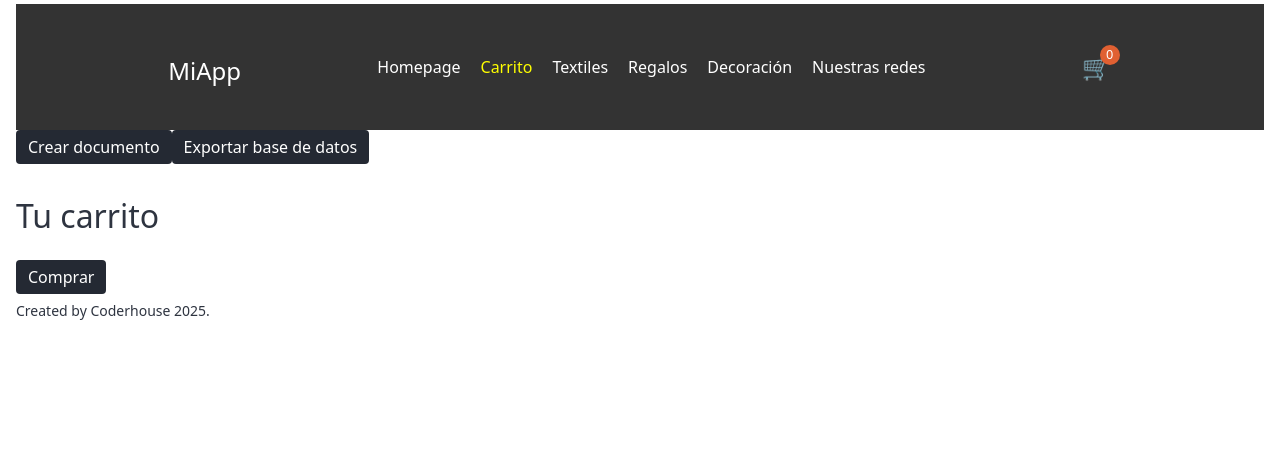
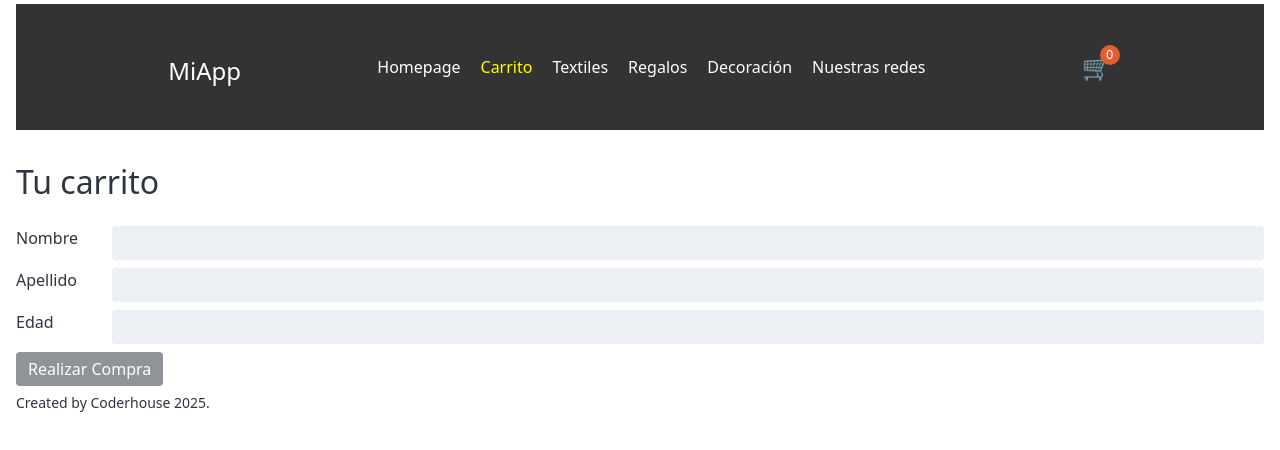
Before and after one commit to SSantiago90/Coder63410, a React (Vite) app: page /cart in a window 1280 px wide. Shown: the top 450 px of the page. Built offline with nearby package versions, Linux system fonts and the light colour scheme.

Commit message:
workshop clase 15

```diff
--- a/src/App.jsx
+++ b/src/App.jsx
@@ -6,21 +6,12 @@ import NavBar from "./components/NavBar";
 import { BrowserRouter, Routes, Route } from "react-router-dom";
 import { CartContextProvider } from "./context/cartContext";
 import CartContainer from "./components/CartContainer";
-import {
-  createDocument,
-  exportProductsToDB,
-  exportProductsWithBatch,
-} from "./data/database";
 
 function App() {
   return (
     <CartContextProvider>
       <BrowserRouter>
         <NavBar />
-        <button onClick={createDocument}>Crear documento</button>
-        <button onClick={exportProductsWithBatch}>
-          Exportar base de datos
-        </button>
 
         <Routes>
           <Route
--- a/src/components/CartContainer.jsx
+++ b/src/components/CartContainer.jsx
@@ -1,15 +1,35 @@
-import { useContext } from "react";
+import { useContext, useState } from "react";
 import cartContext from "../context/cartContext";
 import { createBuyOrder } from "../data/database";
 
 function CartContainer() {
+  const [userData, setUserData] = useState({
+    username: "",
+    surname: "",
+    age: "",
+  });
+
+  function onInputChange(evt) {
+    //1. Que input modificamos
+    const inputName = evt.target.name;
+    // 2. Copiar el state
+    const newUserData = { ...userData };
+    // 3. modifico el nuevo objecot
+    newUserData[inputName] = evt.target.value;
+    // 4. update del state
+    setUserData(newUserData);
+  }
+
   const { cartItems, removeItem, getTotalPrice } = useContext(cartContext);
 
-  async function handleCheckout() {
+  async function handleCheckout(evt) {
+    evt.preventDefault();
+
     const orderData = {
       buyer: {
-        name: "Bruno",
-        email: "brunitotutor@yahoo",
+        username: userData.username,
+        surname: userData.surname,
+        age: userData.age,
       },
       items: cartItems,
       total: getTotalPrice(),
@@ -18,6 +38,9 @@ function CartContainer() {
 
     const newOrderID = await createBuyOrder(orderData);
 
+    // Mostrar en la interfaz
+    // 1: State + rendering condicional
+    // 2. Redireccionar -> Router: /orders/${id} -> useParams()
     console.log("Compra realizada", newOrderID);
   }
 
@@ -35,7 +58,35 @@ function CartContainer() {
           <hr />
         </div>
       ))}
-      <button onClick={handleCheckout}>Comprar</button>
+      <form>
+        <div style={{ display: "flex", marginBottom: 8 }}>
+          <label style={{ width: "100px", marginRight: 4 }}>Nombre</label>
+          <input name="username" type="text" onChange={onInputChange} />
+        </div>
+
+        <div style={{ display: "flex", marginBottom: 8 }}>
+          <label style={{ width: "100px", marginRight: 4 }}>Apellido</label>
+          <input name="surname" type="text" onChange={onInputChange} />
+        </div>
+
+        <div style={{ display: "flex", marginBottom: 8 }}>
+          <label style={{ width: "100px", marginRight: 4 }}>Edad</label>
+          <input name="age" type="text" onChange={onInputChange} />
+        </div>
+
+        <button
+          disabled={
+            !(
+              userData.username !== "" &&
+              userData.surname !== "" &&
+              userData.age !== ""
+            )
+          }
+          onClick={handleCheckout}
+        >
+          Realizar Compra
+        </button>
+      </form>
     </div>
   );
 }
```
Also changed, not shown: src/components/FormCheckout.jsx (added, +59 -0 lines), 1 other file (tests, documents, lock files or other folders).
